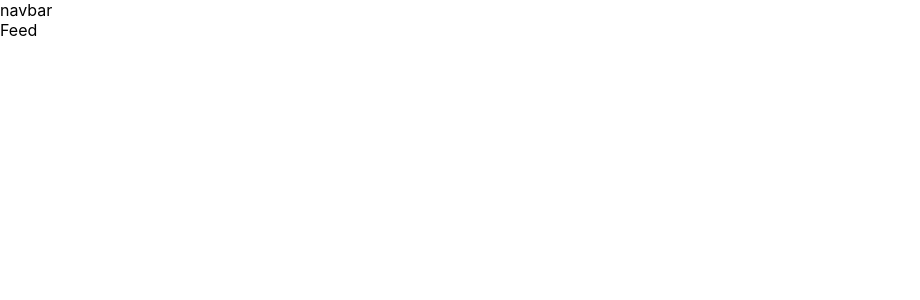
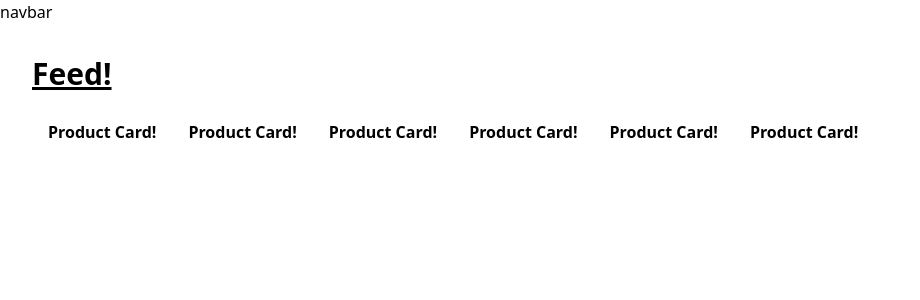
Before and after one commit to ChristianAlteri/theGrandExchange, a React (Create React App) app in the folder client/: page / in a window 1280 px wide. Shown: the top 300 px of the page, without its empty margins (0-920 px from the left). Built offline with nearby package versions, Linux system fonts and the light colour scheme.

Commit message:
started building out ui

```diff
--- a/client/package.json
+++ b/client/package.json
@@ -36,5 +36,8 @@
       "last 1 firefox version",
       "last 1 safari version"
     ]
+  },
+  "devDependencies": {
+    "tailwindcss": "^3.3.3"
   }
 }
--- a/client/src/App.js
+++ b/client/src/App.js
@@ -3,6 +3,7 @@ import './App.css';
 // import { BrowserRouter as Router, Routes, Route } from 'react-router-dom';
 import Feed from './pages/Feed';
 import Navbar from './components/Navbar';
+import './App.css'
 
 function App() {
   return (
--- /dev/null
+++ b/client/src/components/ProductCard.js
@@ -0,0 +1,23 @@
+import React from "react";
+// import './index.css'
+// import './App.css'
+
+const ProductCard = () => {
+    return (
+    //   <div className="
+            // flex justify-center items-center h-64 w-64 border border-gray-300 m-4"
+    //                 >
+            <div className="
+            px-4
+            py-3
+            hover:bg-neutral-100
+            transition
+            font-semibold
+        "
+        >
+            Product Card!
+        </div>
+    );
+  };
+
+  export default ProductCard;
--- a/client/src/index.css
+++ b/client/src/index.css
@@ -1,13 +1,3 @@
-body {
-  margin: 0;
-  font-family: -apple-system, BlinkMacSystemFont, 'Segoe UI', 'Roboto', 'Oxygen',
-    'Ubuntu', 'Cantarell', 'Fira Sans', 'Droid Sans', 'Helvetica Neue',
-    sans-serif;
-  -webkit-font-smoothing: antialiased;
-  -moz-osx-font-smoothing: grayscale;
-}
-
-code {
-  font-family: source-code-pro, Menlo, Monaco, Consolas, 'Courier New',
-    monospace;
-}
+@tailwind base;
+@tailwind components;
+@tailwind utilities;
--- a/client/src/pages/Feed.js
+++ b/client/src/pages/Feed.js
@@ -1,11 +1,20 @@
 import React from 'react'
+import ProductCard from '../components/ProductCard';
 
 const Feed = () => {
     return (
-        <div>
-            Feed
+      <div className="p-8">
+        <h1 className="text-3xl font-bold underline mb-4">Feed!</h1>
+        <div className="flex flex-wrap">
+          <ProductCard />
+          <ProductCard />
+          <ProductCard />
+          <ProductCard />
+          <ProductCard />
+          <ProductCard />
         </div>
-     );
-}
+      </div>
+    );
+  };
 
 export default Feed;
--- /dev/null
+++ b/client/tailwind.config.js
@@ -0,0 +1,10 @@
+/** @type {import('tailwindcss').Config} */
+module.exports = {
+  content: [
+    "./src/**/*.{js,jsx,ts,tsx}"
+  ],
+  theme: {
+    extend: {},
+  },
+  plugins: [],
+}
--- a/package.json
+++ b/package.json
@@ -19,10 +19,12 @@
   "dependencies": {
     "apollo-server": "^3.12.0",
     "apollo-server-express": "^3.12.0",
+    "autoprefixer": "^10.4.15",
     "bcrypt": "^5.1.1",
     "express": "^4.18.2",
     "jsonwebtoken": "^9.0.1",
     "mongoose": "^7.4.4",
+    "postcss": "^8.4.28",
     "react-dom": "^18.2.0",
     "react-router-dom": "^6.15.0"
   }
--- /dev/null
+++ b/postcss.config.js
@@ -0,0 +1,6 @@
+module.exports = {
+    plugins: {
+      'tailwindcss': {},
+      'autoprefixer': {},
+    }
+  }
```
Also changed, not shown: 2 other files (tests, documents, lock files or other folders).
